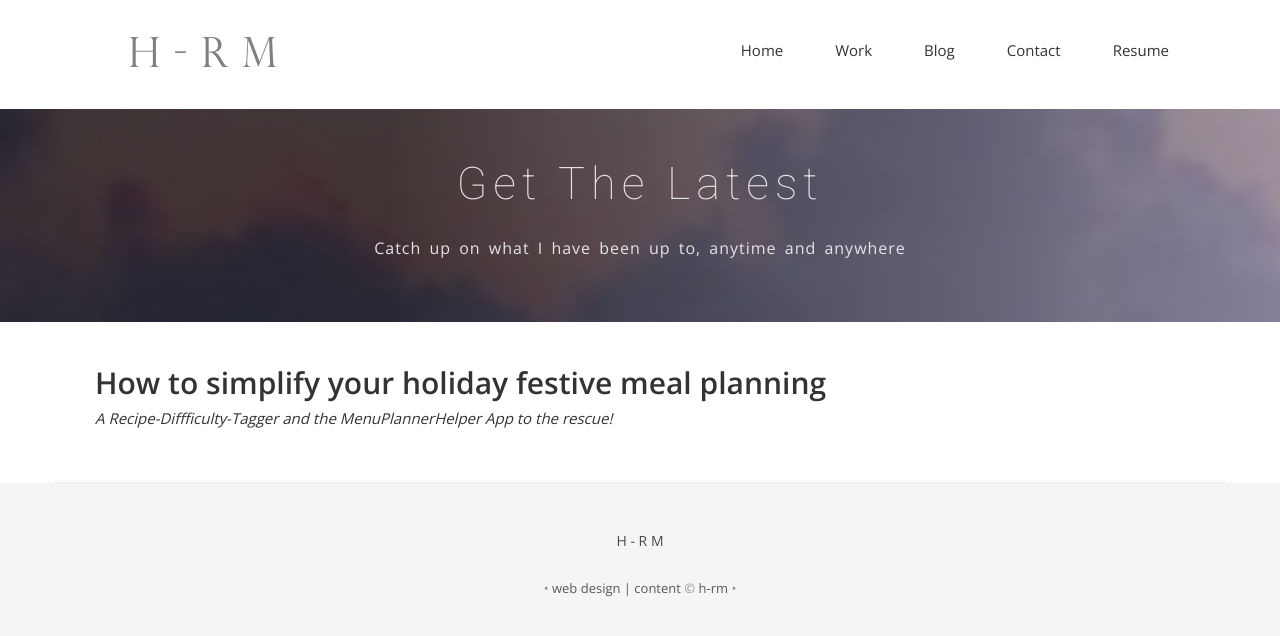
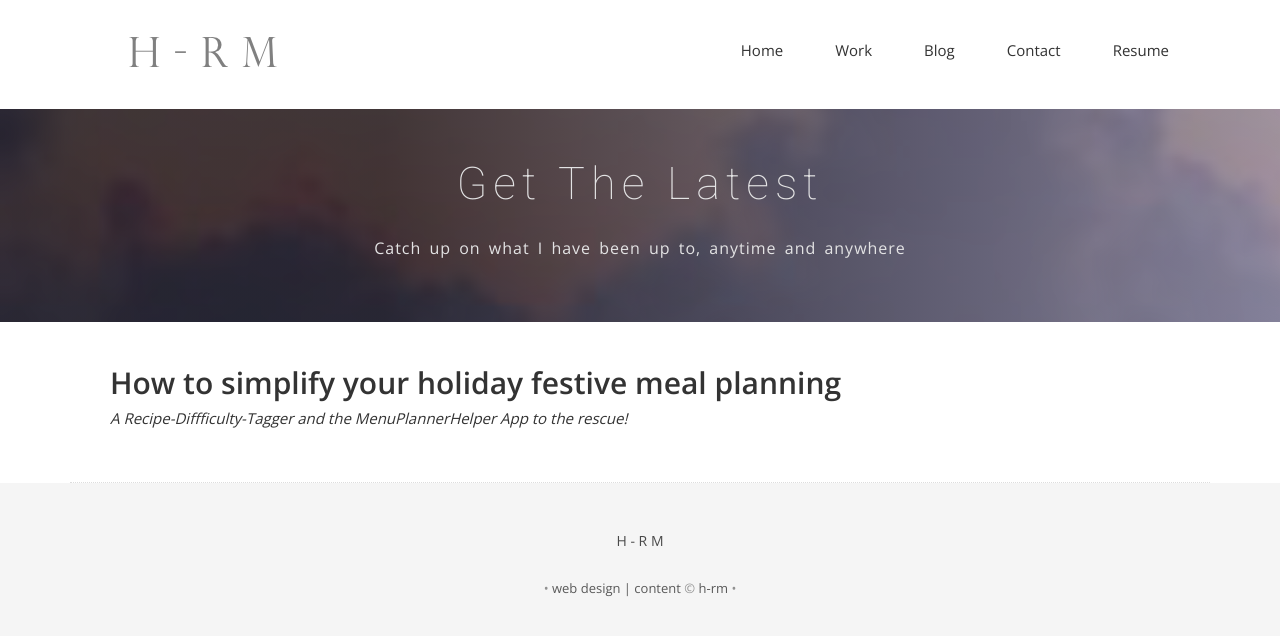
Before and after one commit to hengrumay/hengrumay.github.io, a Jekyll site: the page built from blog.html, in a window 1280 px wide. Shown: the top 636 px of the page. Built offline with Jekyll 4.4.1, drawn with Linux system fonts in a browser that asks for light colours; nearby versions of some CDN libraries; some web fonts are replaced.

Commit message:
Update blog.html

```diff
--- a/blog.html
+++ b/blog.html
@@ -28,7 +28,7 @@ permalink: /blog/
 
     <!-- <div class="col-md-1"></div>
     <div class="col-md-10 col-md-offset-1"> -->
-
+    <div class="col-md-12">
       <div class="block">
         {% for post in site.posts %}
         <div class="post-area">
@@ -42,8 +42,8 @@ permalink: /blog/
         {% endfor %}
       </div>
 
-    <!-- </div>
-    <div class="col-md-1"></div> -->
+    </div>
+    <!--div class="col-md-1"></div> -->
 
   </div>
 </div>
```
